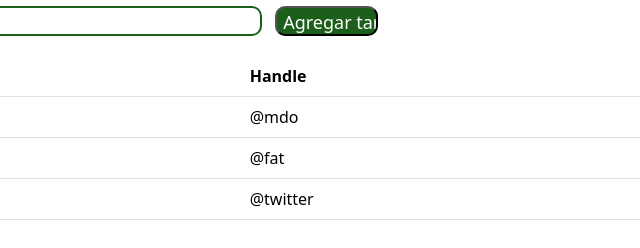
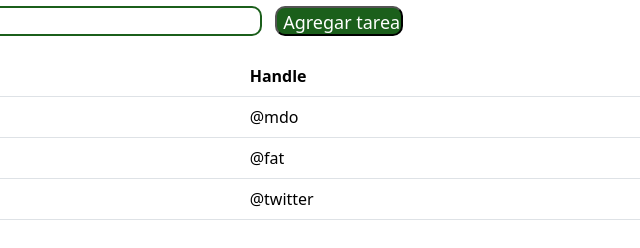
Before and after one commit to MartinZilbersztein/TP02_ToDoList_Zilbersztein_Entenza, a plain HTML site: page index.html in a window 1280 px wide. Shown: the full height of the page, 640-1280 px from the left. Drawn offline with nearby package versions, Linux system fonts and the light colour scheme.

Commit message:
tabla todo

```diff
--- a/index.html
+++ b/index.html
@@ -17,7 +17,7 @@
         <input class="agregar" type="text">
         <input  class="enviar" type="submit" value="Agregar tarea">
     </form>
-    <table class="table">
+<table class="table table-hover">
   <thead>
     <tr>
       <th scope="col">#</th>
--- a/style.css
+++ b/style.css
@@ -14,7 +14,7 @@
 }
 
 .enviar{
-    width: 8%;
+    width: 10%;
     height: 30px;
     border-radius: 10px;
     text-align: center;
@@ -41,3 +41,10 @@
 .table{
     margin: 1%;
 }
+
+.ToDo{
+    width: 100%;
+  display: flex;
+  flex-direction: column ;
+  justify-content: center;
+}
```
Lines whose indentation alone changed are shown as unchanged.
